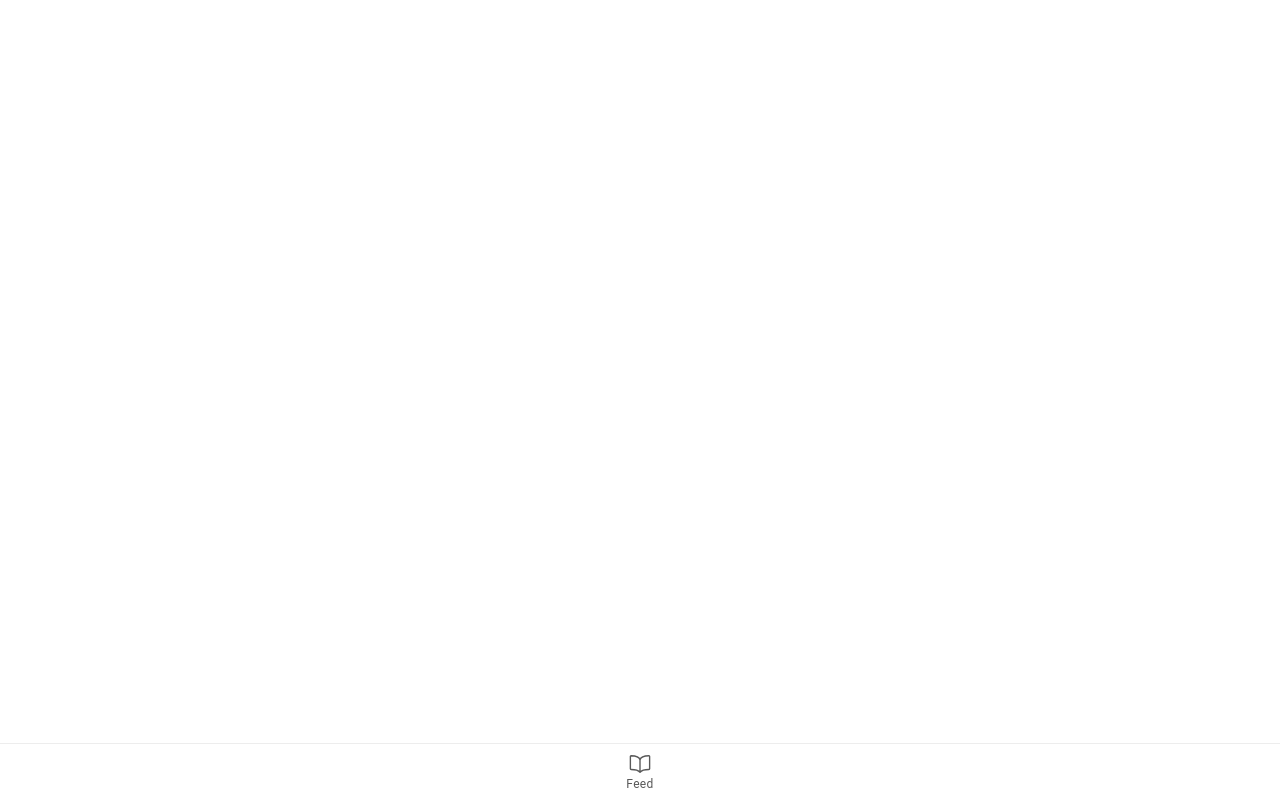
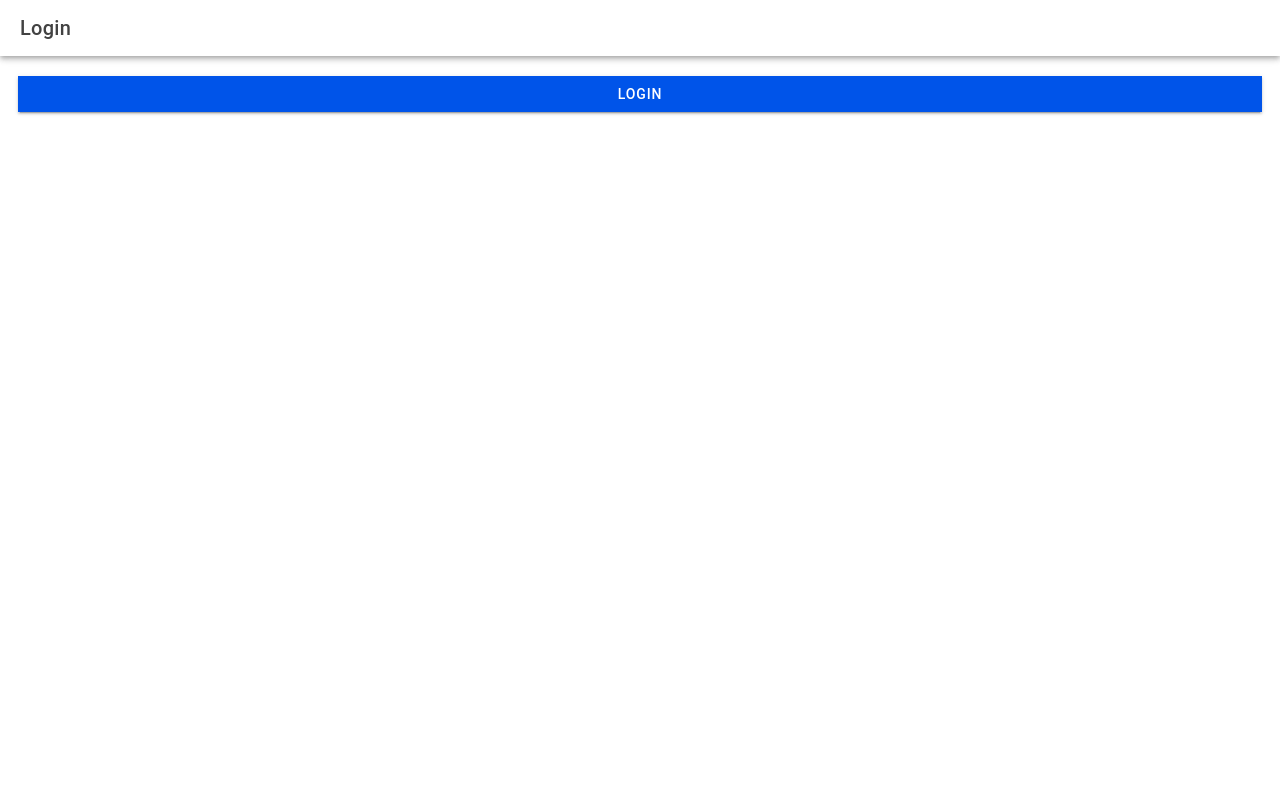
Before and after one commit to aryeeeeeeeeel/it35-final, a React (Vite) app: page /it35-final in a window 1280 px wide. Before the commit this address led to /it35-final/home. Built offline with nearby package versions, Linux system fonts and the light colour scheme.

Commit message:
fix rouiting on login

```diff
--- a/src/App.tsx
+++ b/src/App.tsx
@@ -1,7 +1,7 @@
 import { Redirect, Route } from 'react-router-dom';
 import { IonApp, IonRouterOutlet, setupIonicReact } from '@ionic/react';
 import { IonReactRouter } from '@ionic/react-router';
-import Home from './pages/Home';
+
 
 /* Core CSS required for Ionic components to work properly */
 import '@ionic/react/css/core.css';
@@ -32,6 +32,8 @@ import '@ionic/react/css/palettes/dark.system.css';
 
 /* Theme variables */
 import './theme/variables.css';
+import Login from './pages/Login';
+import Menu from './pages/Menu';
 
 setupIonicReact();
 
@@ -39,12 +41,8 @@ const App: React.FC = () => (
   <IonApp>
     <IonReactRouter>
       <IonRouterOutlet>
-        <Route exact path="/it35-final/home">
-          <Home />
-        </Route>
-        <Route exact path="/it35-final/">
-          <Redirect to="/it35-final/home" />
-        </Route>
+        <Route exact path="/it35-final"component={Login} />
+        <Route  path="/it35-final/app"component={Menu} />
       </IonRouterOutlet>
     </IonReactRouter>
   </IonApp>
```
